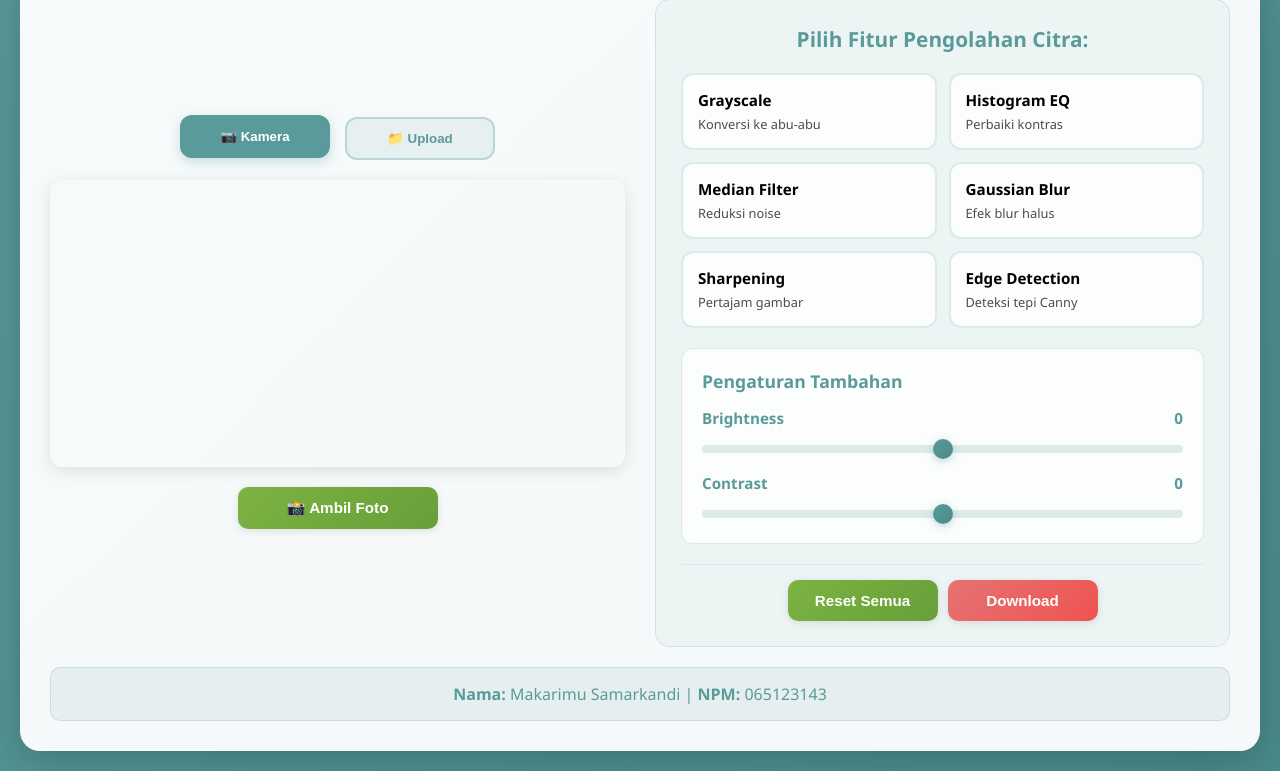
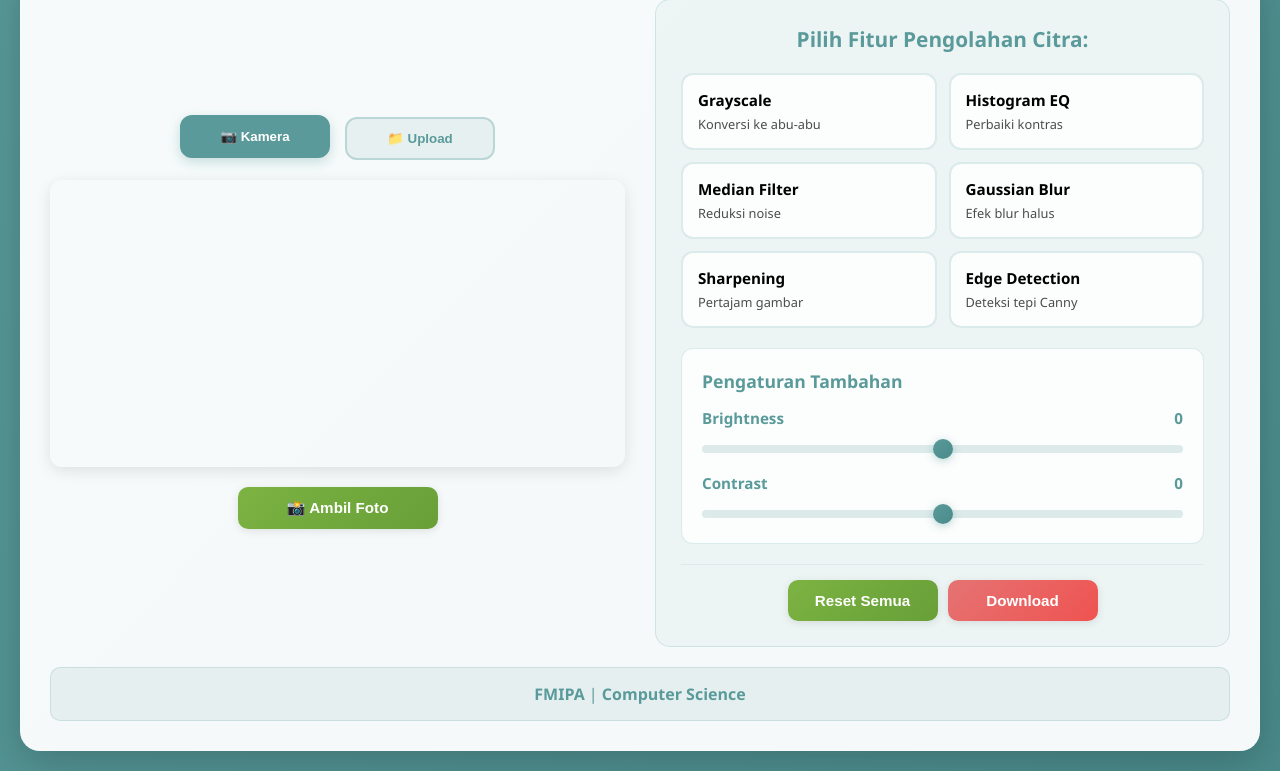
Before and after one commit to Makarimu/flask_edting_photo, a Flask app: page / in a window 1280 px wide. Shown: the part 183-954 px from the top of the page. Run offline with Flask 3, Linux system fonts and the light colour scheme.

Commit message:
Remake footer

```diff
--- a/templates/index.html
+++ b/templates/index.html
@@ -124,7 +124,7 @@
         </div>
 
         <div class="student-info">
-            <strong>Nama:</strong> Makarimu Samarkandi | <strong>NPM:</strong> 065123143
+            <strong>FMIPA</strong> | <strong>Computer Science</strong>
         </div>
     </div>
 
```
